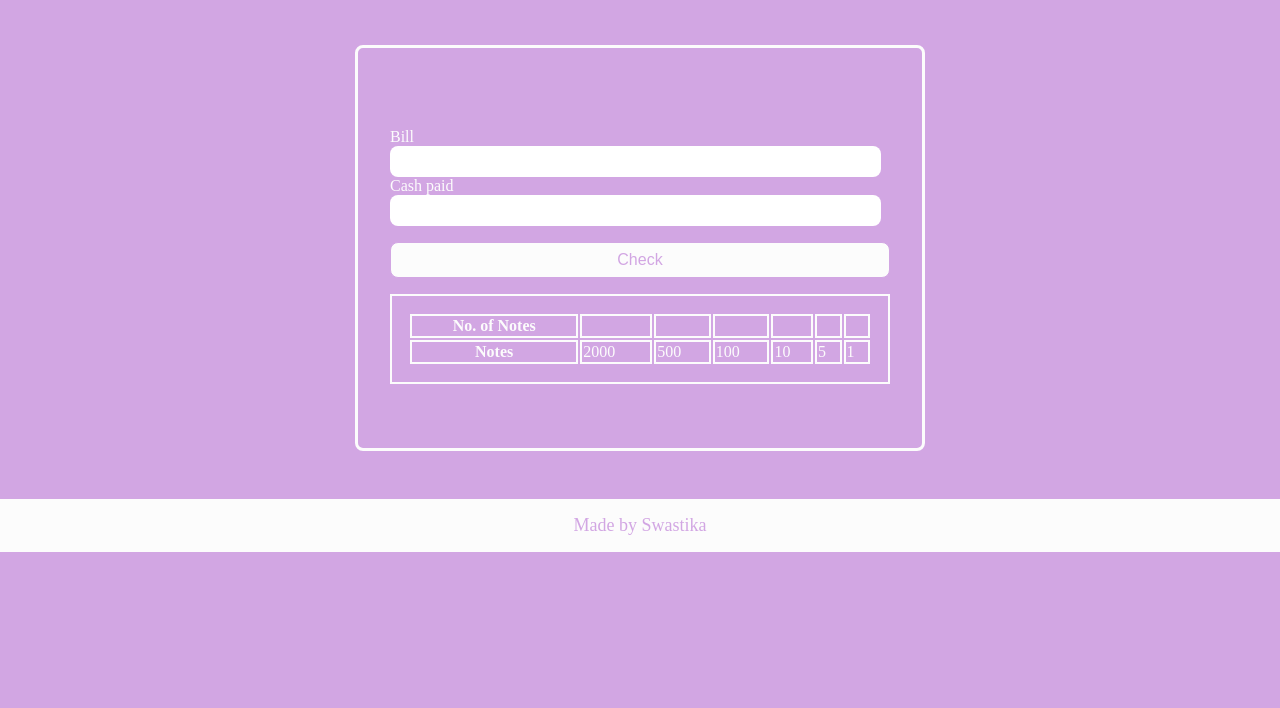
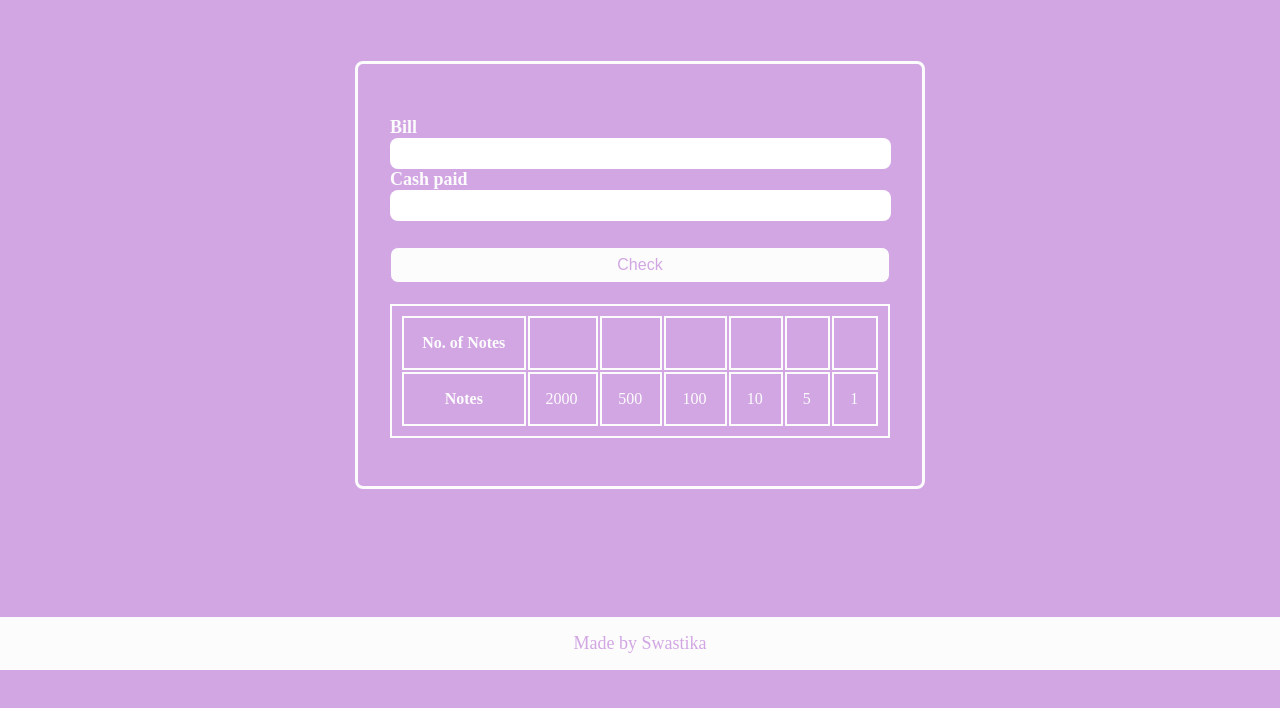
Before and after one commit to swastika0015/Cash-Register, a plain HTML site: page index.html in a window 1280 px wide. Shown: the part 72-780 px from the top of the page. Drawn offline with Linux system fonts and the light colour scheme.

Commit message:
css updated

```diff
--- a/style.css
+++ b/style.css
@@ -18,22 +18,33 @@ h1{
     margin: auto;
     background-color: #d2a6e3;
     border: solid #fcfcfc;
-    padding: 4rem 2rem;
+    padding: 2rem 2rem 3rem 2rem;
     border-radius: 0.5rem;
-    margin-top: 3rem;
-    margin-bottom: 3rem;
+    margin-top: 4rem;
+    margin-bottom: 4rem;
+
 
 }
 
 .input{
     padding: 1rem 0rem;
+    margin-top: 5px;
+    margin-bottom: 5px;
+}
+
+
+
+label{
+    text-align: center;
+    font-weight: bold;
+    font-size: large;
 }
 
 input{
-    width: 95%;
+    width: 97%;
     border-radius: 0.5rem;
     border: none;
-    padding: 00.5rem;
+    padding: 0.5rem;
 }
 
 .cash-amount input{
@@ -46,14 +57,6 @@ input{
 }
 
 
-#text-output{
-    border: solid #fcfcfc 1px;
-    padding: 0.5rem;
-    background-color: #d2a6e3;
-    border-radius: 0.5rem;
-    min-height: 150px;
-    width: 95%;
-}
 
 button{
     background-color: #fcfcfc;
@@ -63,16 +66,19 @@ button{
     color: #d2a6e3;
     font-size: medium;
     width: 100%;
+    margin-top: 5px;
+    margin-bottom: 5px;
 }
 
 .table{
     border: solid #fcfcfc 2px;
     width: 100%;
-    padding: 1rem;
+    padding: 0.5rem 0.5rem;
 }
 
 .table th,td{
     border: solid #fcfcfc 2px;
+    padding: 1rem;
 }
 
 .footer{
@@ -82,4 +88,5 @@ button{
     padding: 1rem;
     font-size: large;
     font-weight: 100;
+    margin-top: 10%;
 }
```
